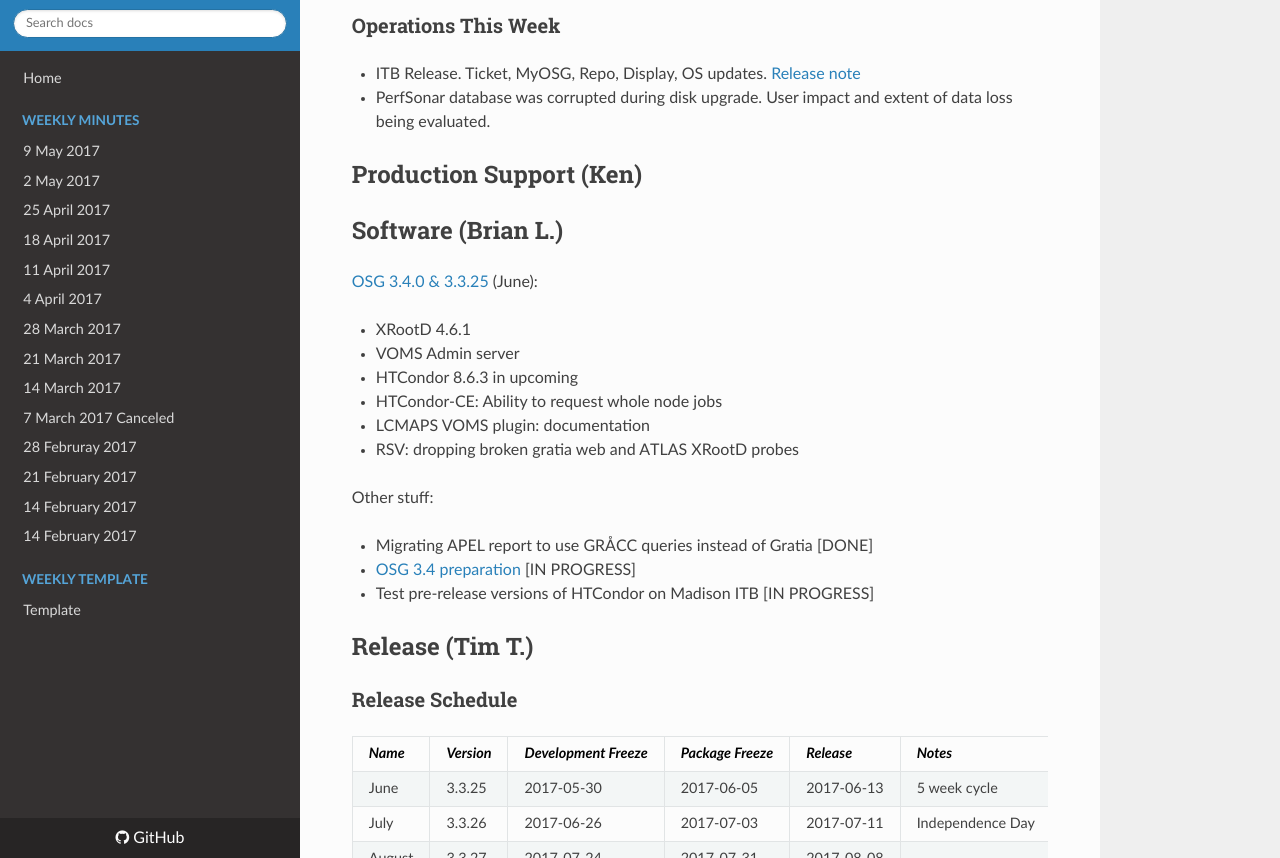
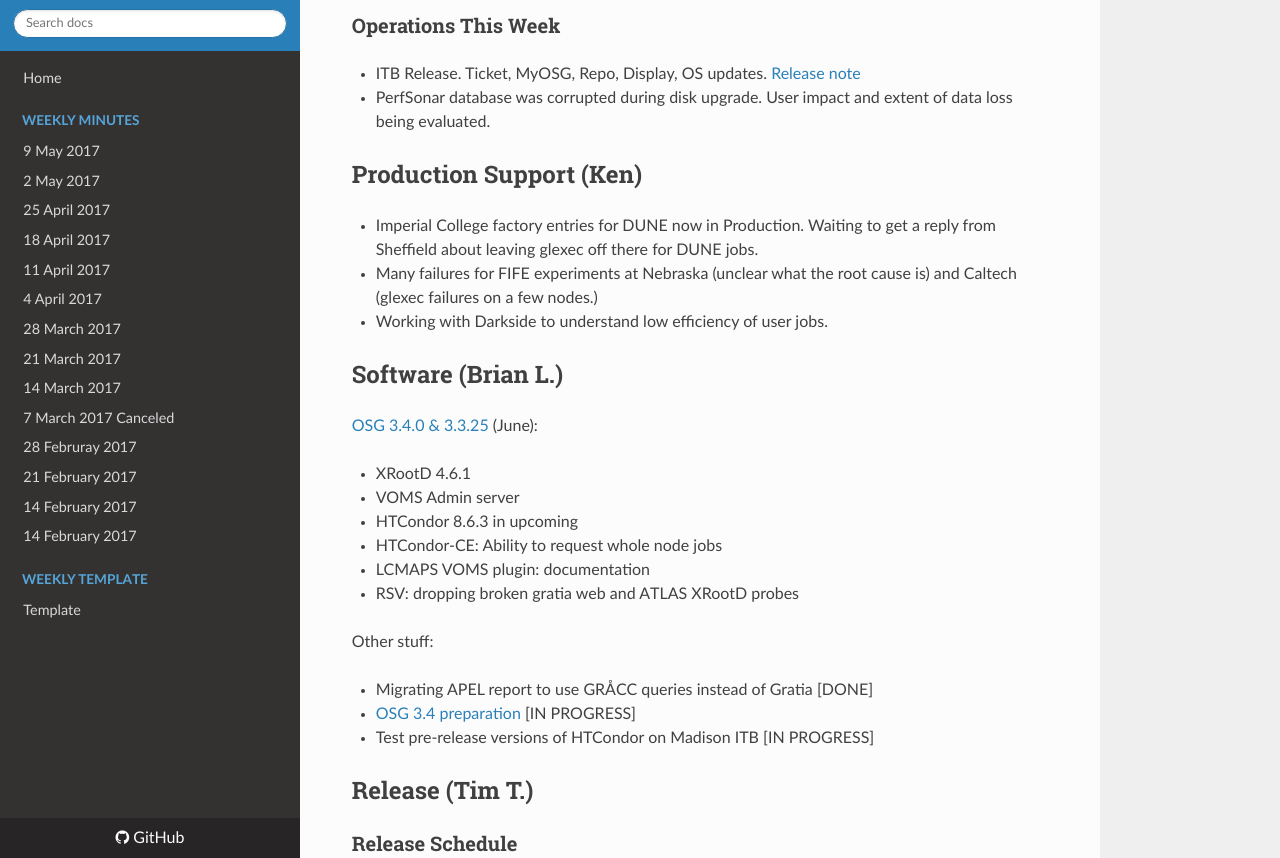
Before and after one commit to zsshah/production, an MkDocs documentation site: the page built from docs/WeeklyMinutes/16May2017.md, in a window 1280 px wide and 900 px high, scrolled down 2081 px, cut to the strip 42-900 px from the top of the window. Built offline with MkDocs 1.6.1, drawn with Linux system fonts in a browser that asks for light colours; nearby versions of some CDN libraries; old or Windows-style settings are respelled for this version of MkDocs.

Commit message:
Update 16May2017.md

```diff
--- a/docs/WeeklyMinutes/16May2017.md
+++ b/docs/WeeklyMinutes/16May2017.md
@@ -43,6 +43,10 @@
   * PerfSonar database was corrupted during disk upgrade. User impact and extent of data loss being evaluated.
 
 ## Production Support (Ken)
+
+   * Imperial College factory entries for DUNE now in Production. Waiting to get a reply from Sheffield about leaving glexec off there for DUNE jobs.
+   * Many failures for FIFE experiments at Nebraska (unclear what the root cause is) and Caltech (glexec failures on a few nodes.)
+   * Working with Darkside to understand low efficiency of user jobs.
 
 ## Software (Brian L.)
 
```
